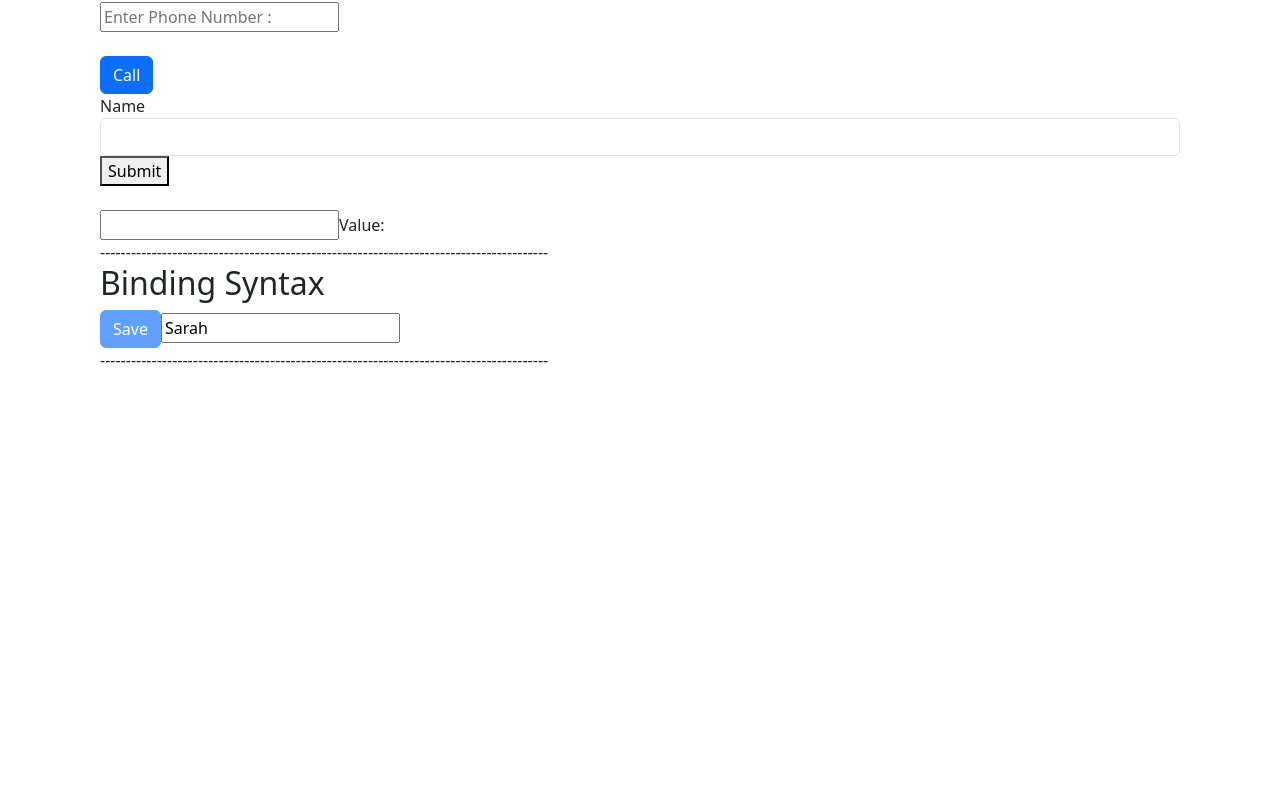
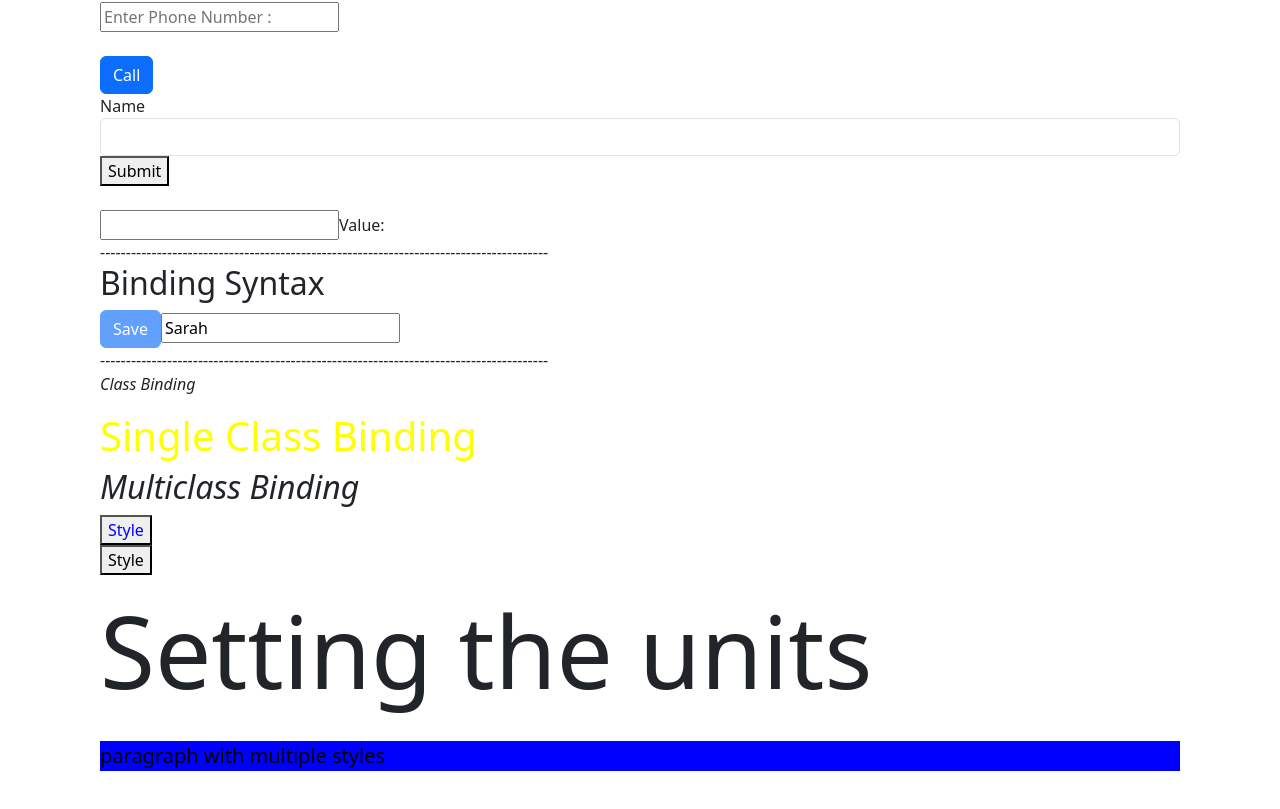
Before and after one commit to tejasnoovosoft/angular, an Angular app: page /test in a window 1280 px wide. Shown: the part 686-1495 px from the top of the page. Before the commit the page ends 1158 px from the top, so only its background shows below. Built offline with nearby package versions, Linux system fonts and the light colour scheme.

Commit message:
add class-style-binding component

```diff
--- a/src/app/app.module.ts
+++ b/src/app/app.module.ts
@@ -11,6 +11,7 @@ import {NgOptimizedImage} from "@angular/common";
 import {TestComponent} from './test/test.component';
 import {FormsModule} from "@angular/forms";
 import {CartService} from "./cart.service";
+import { ClassstylebindingComponent } from './classstylebinding/classstylebinding.component';
 
 @NgModule({
   declarations: [
@@ -18,7 +19,8 @@ import {CartService} from "./cart.service";
     HomeComponent,
     CartComponent,
     NavbarComponent,
-    TestComponent
+    TestComponent,
+    ClassstylebindingComponent
   ],
   imports: [
     BrowserModule,
--- /dev/null
+++ b/src/app/classstylebinding/classstylebinding.component.css
@@ -0,0 +1,7 @@
+.italicClass{
+  font-style: italic;
+}
+
+.colorClass{
+  color: yellow;
+}
--- /dev/null
+++ b/src/app/classstylebinding/classstylebinding.component.html
@@ -0,0 +1,15 @@
+<p [class]='classesToApply'> Class Binding </p>
+<h1 [class.colorClass]="isColor"> Single Class Binding </h1>
+<h2 [class]="classExpression"> Multiclass Binding </h2>
+
+<button type="button" [style.color]="status === 'error' ? 'red' : 'blue' "> Style </button>
+<br>
+<button type="button" [style.color]="getColor()"> Style </button>
+
+<p [style.font-size.px]="'100'"> Setting the units </p>
+
+<p [style.color]="getColor()"
+   [style.font-size.px]="'20'"
+   [style.background-color]="status=='error' ? 'red': 'blue'">
+  paragraph with multiple styles
+</p>
--- /dev/null
+++ b/src/app/classstylebinding/classstylebinding.component.ts
@@ -0,0 +1,27 @@
+import {Component, OnInit} from '@angular/core';
+
+@Component({
+  selector: 'app-classstylebinding',
+  templateUrl: './classstylebinding.component.html',
+  styleUrls: ['./classstylebinding.component.css']
+})
+export class ClassstylebindingComponent implements OnInit {
+
+  constructor() {
+  }
+
+  ngOnInit(): void {
+  }
+
+  classesToApply: string = 'italicClass'
+
+  isColor: boolean = true
+
+  classExpression: Record<string, boolean> = {'italicClass': true, 'colorClass': false}
+
+  status: string = 'success'
+
+  getColor(){
+    return 'black';
+  }
+}
--- a/src/app/test/test.component.html
+++ b/src/app/test/test.component.html
@@ -70,4 +70,6 @@
   <br>
   ---------------------------------------------------------------------------------------
   <br>
+
+  <app-classstylebinding> </app-classstylebinding>
 </div>
```
Also changed, not shown: 1 other file (tests, documents, lock files or other folders).
